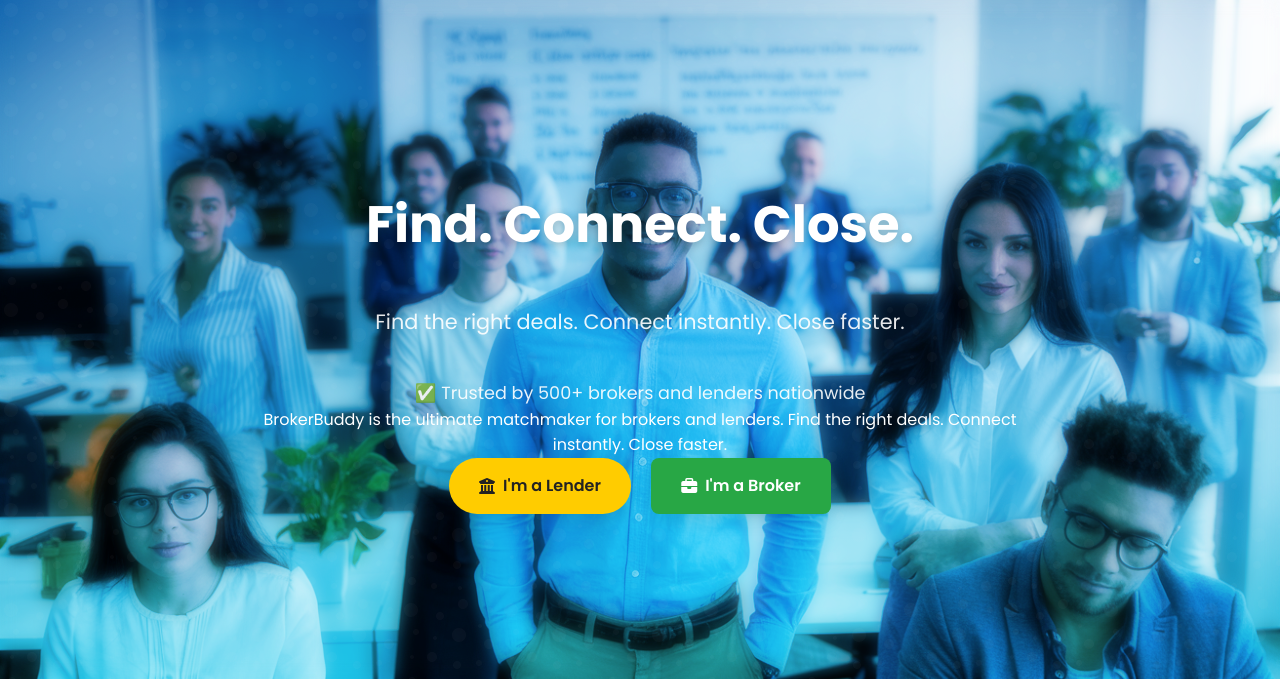
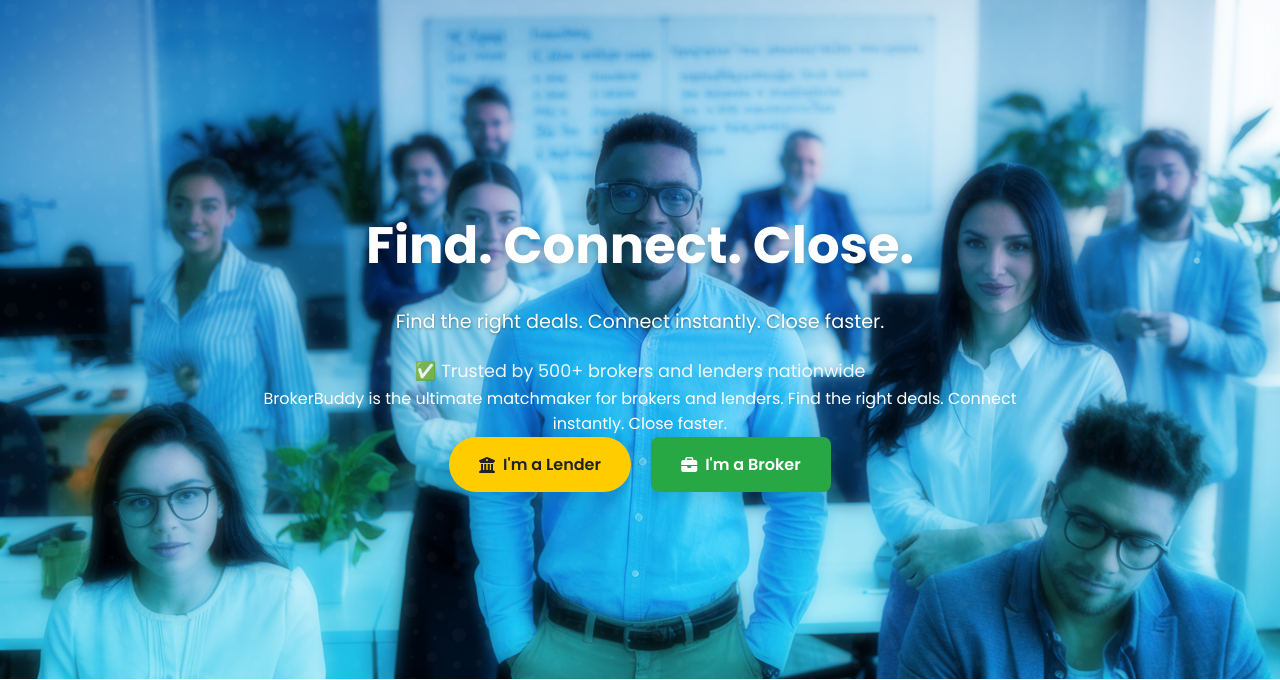
Before and after one commit to tibby007/brokerbuddy_simplified, a Flask app: page / in a window 1280 px wide. Shown: the part 209-889 px from the top of the page. Run offline with Flask 2, Linux system fonts and the light colour scheme; some libraries are stand-ins or nearby versions.

Commit message:
Update style.css

```diff
--- a/static/css/style.css
+++ b/static/css/style.css
@@ -799,3 +799,12 @@ body {
 .btn-success:hover {
   background-color: #218838;
 }
+.hero-subtitle {
+  font-size: 1.2rem;
+  line-height: 1.6;
+  max-width: 700px;
+  margin: 0 auto 20px;
+  color: white;
+  font-weight: 400;
+  text-shadow: 0 1px 3px rgba(0, 0, 0, 0.4);
+}
```
